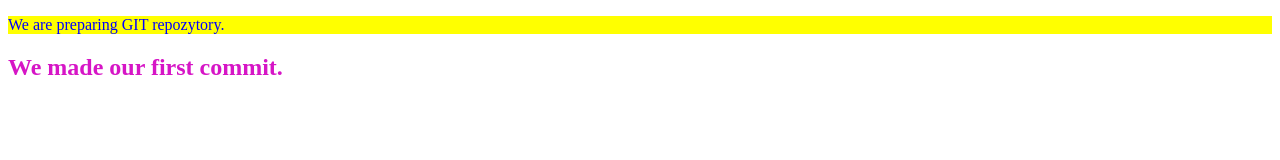
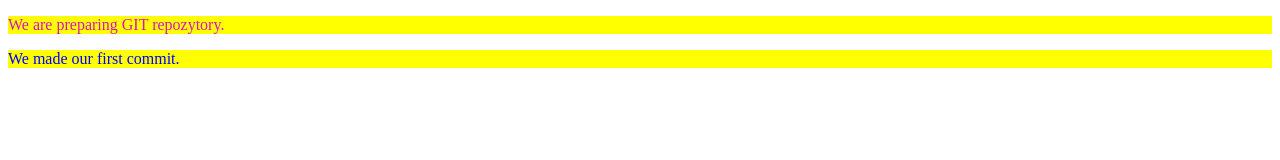
Before and after one commit to Renata-77/SANgit, a plain HTML site: page index.html in a window 1280 px wide. Drawn offline with Linux system fonts and the light colour scheme.

Commit message:
Change h2 to paragraph.

```diff
--- a/index.html
+++ b/index.html
@@ -8,6 +8,6 @@
 </head>
 <body>
     <p>We are preparing GIT repozytory.</p>
-    <h2>We made our first commit.</h2>
+    <p>We made our first commit.</p>
 </body>
 </html>
--- a/style.css
+++ b/style.css
@@ -3,6 +3,6 @@ p{
     color: blue;
     background-color: yellow;
 }
-h2{
+p:first-of-type{
     color: rgb(214, 21, 198);
 }
```
